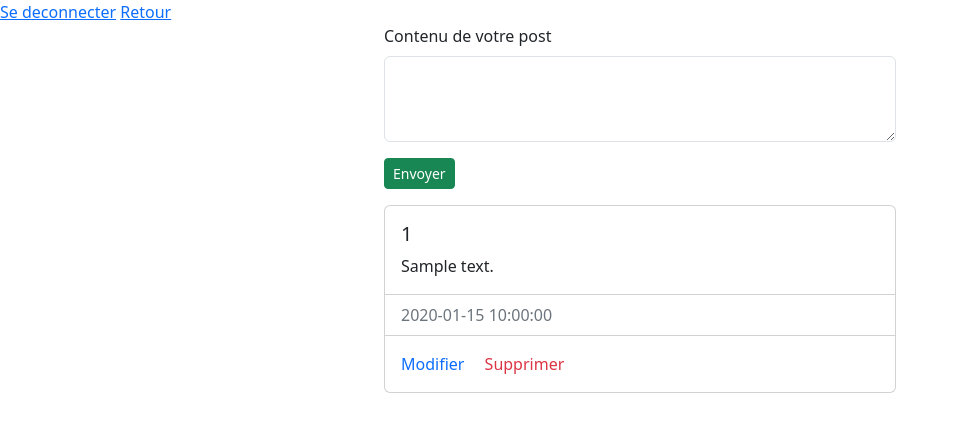
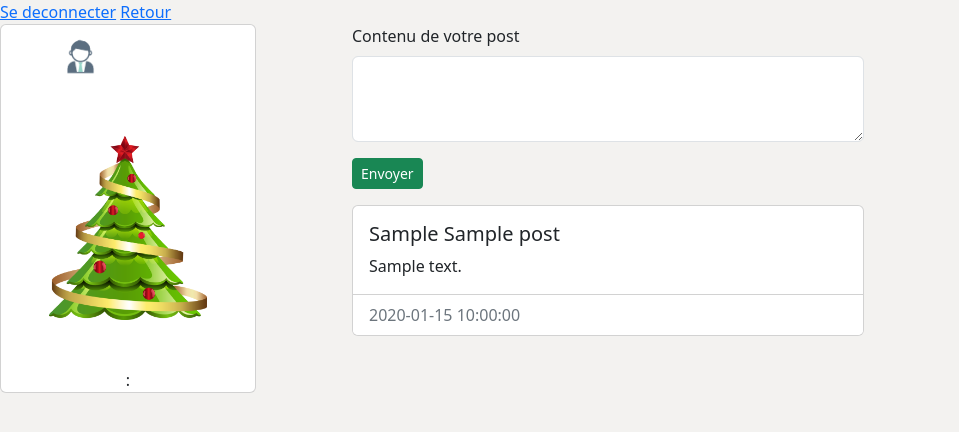
Before and after one commit to NicolasDrp/projet-bonnefete, a PHP site: template Views/posts/index.php in a window 1280 px wide. Shown: the top 432 px of the page, without its empty margins (0-959 px from the left). Run offline with PHP 8.4, Linux system fonts and the light colour scheme; the visitor is signed in with stand-in values (Sample User, id 1); the template is opened without the code that fills it: most values are stand-ins (such as "Sample title", 1, 10 or a date in 2020); some libraries are stand-ins or nearby versions.

Commit message:
ajout : info user page index

```diff
--- a/Models/UserModel.php
+++ b/Models/UserModel.php
@@ -34,7 +34,7 @@
 
   public function getOneByEmail($email)
   {
-    $query = $this->connection->getPdo()->prepare("SELECT id_utilisateur,email_utilisateur, nom_utilisateur, prenom_utilisateur, password_utilisateur FROM utilisateur WHERE email_utilisateur = :email");
+    $query = $this->connection->getPdo()->prepare("SELECT id_utilisateur,email_utilisateur, nom_utilisateur, prenom_utilisateur, password_utilisateur,bio_utilisateur FROM utilisateur WHERE email_utilisateur = :email");
     $query->execute([
       'email' => $email,
     ]);
--- a/Views/head.php
+++ b/Views/head.php
@@ -7,7 +7,7 @@
     <link rel="stylesheet" href="../vendor/twbs/bootstrap/dist/css/bootstrap.min.css">
     <title>BONNEFETE</title>
 </head>
-<body>
+<body style="background-color: #F3F2F0;">
 
 <?php if(empty($_SESSION)) : ?>
     <a href="../user/login">Se connecter</a>
--- a/Views/posts/index.php
+++ b/Views/posts/index.php
@@ -2,12 +2,26 @@
 
 <a href="./index">Retour</a>
 
+<div class="d-flex flex-row justify-content-between">
+    <div class="d-flex flex-column align-items-center card" style="width: 20%; height: max-content;" >
+        <div class="d-flex flex-row justify-content-around align-items-center">
+            <div class="w-25">
+                <img src="../image/Profil_img.jpg" alt="photo de profil" style="width: 100%;">
+            </div>
+            <div>
+                <h3><?= $_SESSION['user']->nom_utilisateur . " " . $_SESSION['user']->prenom_utilisateur ?></h3>
+            </div>
+        </div>
+        <div><?= $_SESSION['user']->bio_utilisateur ?></div>
+        <div class="p-5">
+            <img src="../image/sapin-bonmarche.png" alt="logo bonnefete" style="width: 100%;">
+        </div>:
+    </div>
     <div class="d-flex flex-column align-items-center">
-
         <form action="../post/create" method="post" style="width: 32rem;">
             <div class="form-group mb-3">
                 <label for="contenu_post" class="form-label">Contenu de votre post</label>
-            <textarea class="form-control" name="contenu_post" id="contenu_post" rows="3"></textarea>
+                <textarea class="form-control" name="contenu_post" id="contenu_post" rows="3" maxlength="200"></textarea>
             </div>
             <button class="btn btn-success btn-sm mb-3">Envoyer</button>
         </form>
@@ -16,17 +30,25 @@
         <?php foreach ($posts as $post) : ?>
             <div class="card mb-4" style="width: 32rem;">
                 <div class="card-body">
-                <h5 class="card-title"><?= $post->getIdUtilisateur() ?></h5>
+                    <h5 class="card-title"><?= $post->prenom_utilisateur . " " . $post->nom_utilisateur ?></h5>
                     <p class="card-text"><?= $post->getContenuPost() ?></p>
                 </div>
                 <ul class="list-group list-group-flush">
                     <li class="list-group-item text-secondary"><?= $post->getDatePost() ?></li>
                 </ul>
+                <?php if ($post->getIdUtilisateur() == $_SESSION['user']->id_utilisateur) { ?>
                     <div class="card-body">
                         <a href="./update/<?= $post->getIdPost() ?>" class="text-primary text-decoration-none me-3">Modifier</a>
                         <a href="./delete/<?= $post->getIdPost() ?>" class="text-danger text-decoration-none">Supprimer</a>
                     </div>
+
+                <?php } ?>
             </div>
         <?php endforeach; ?>
     </div>
+    <div class="w-25"></div>
+</div>
+
+
+
 <?php require_once 'Views/foot.php'; ?>
```
Also changed, not shown: Models/PostModel.php (+4 -3 lines), image/Profil_img.jpg (added), image/sapin-bonmarche.png (added). Lines whose indentation alone changed are shown as unchanged.
